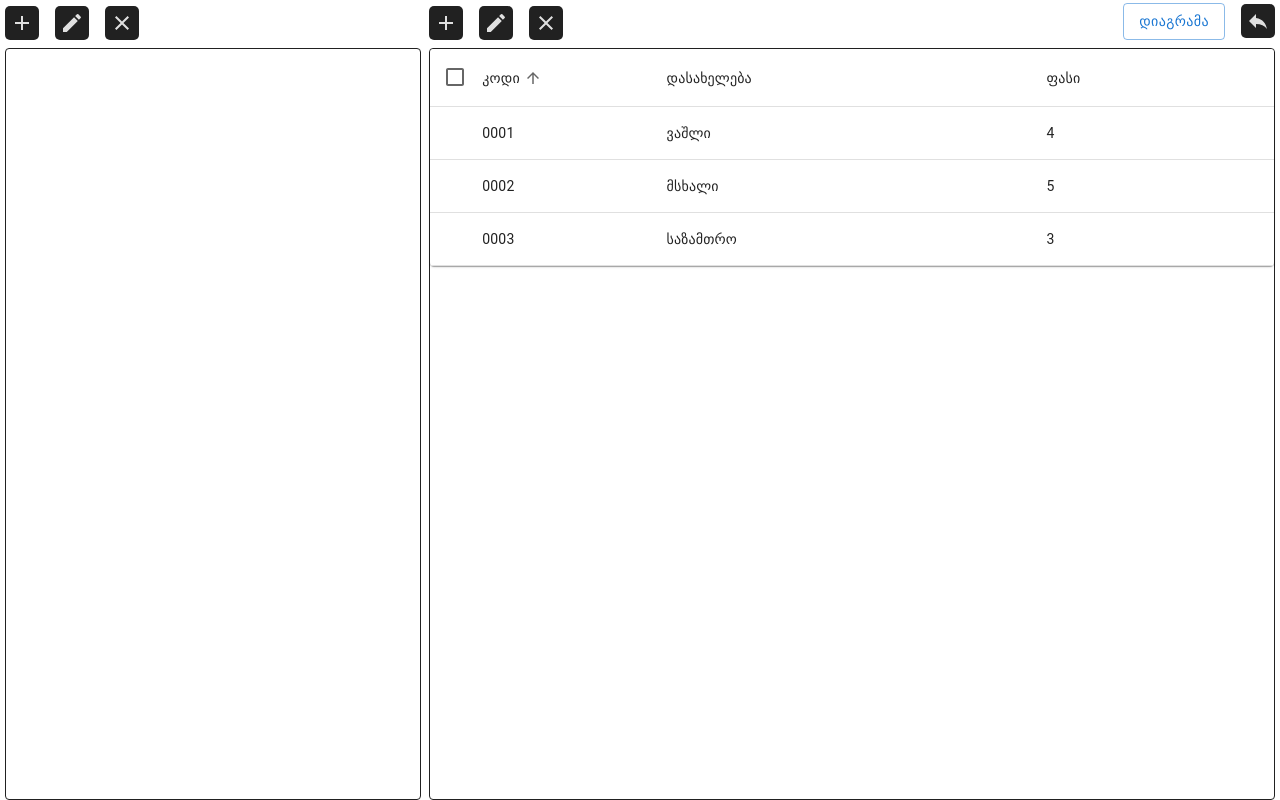
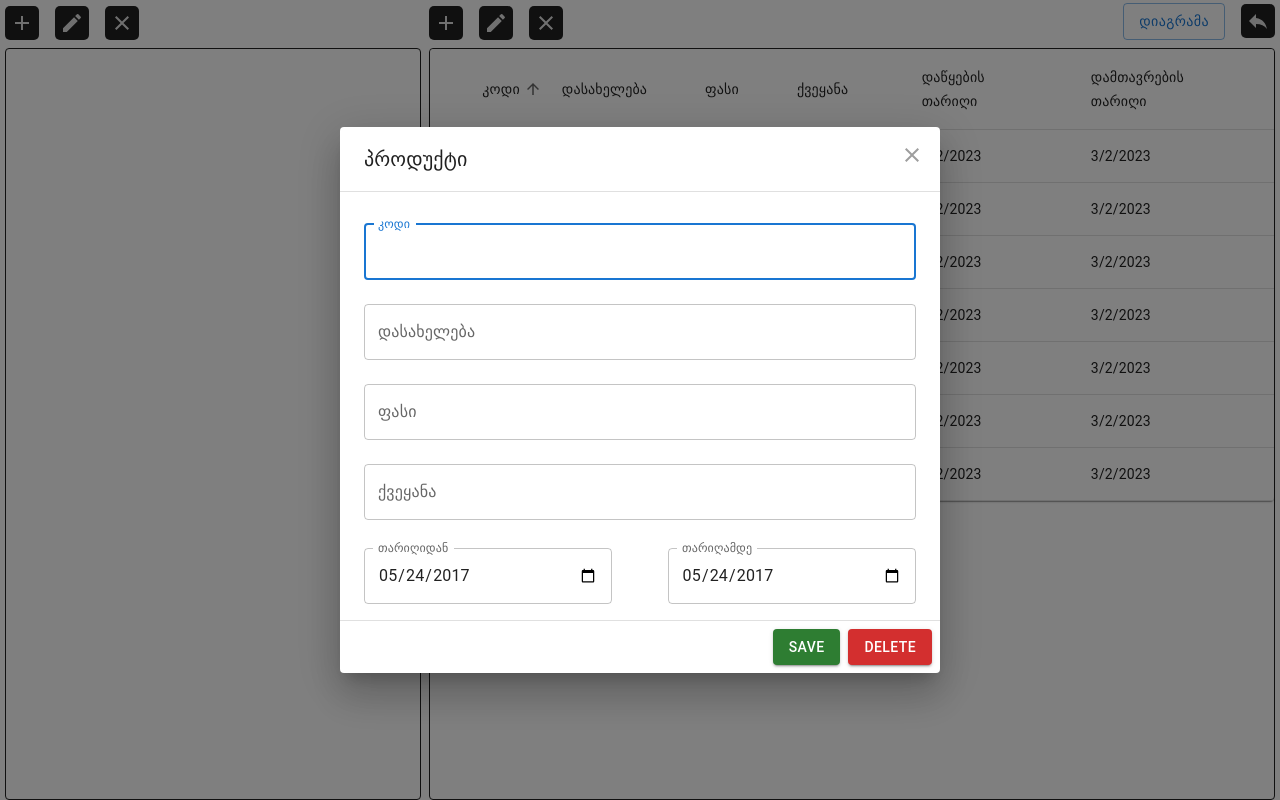
Before and after one commit to batonitamazi/Fina-Assignment, a React (Create React App) app: page / in a window 1280 px wide. Both pictures are taken after a click on the icon 446 px from the left and 22 px from the top of the page. Built offline with nearby package versions, Linux system fonts and the light colour scheme.

Commit message:
fix: errors modified add product dialog

```diff
--- a/src/App.css
+++ b/src/App.css
@@ -6,3 +6,11 @@
   flex-direction: row;
   justify-content: space-between;
 }
+.date-pickers--container {
+  margin-top: 20px;
+  width: 100%;
+  display: flex;
+  flex-direction: row;
+  justify-content: space-between;
+  align-items: center;
+}
--- a/src/App.js
+++ b/src/App.js
@@ -5,7 +5,7 @@
 import Grid from "@mui/material/Grid";
 import Stack from "@mui/material/Stack";
 import ActionsContainer from "./components/ActionsContainer";
-import ProductsTable from "./components/ProductsTable";
+import ProductsContainer from "./components/ProductsContainer";
 
 
 const DropDownItem = styled(Paper)(({ theme }) => ({
@@ -26,14 +26,8 @@
           </DropDownItem>
         </Stack>
       </Grid>
-      <Grid item xs={8}>
-        <Stack sx={{ height: "100vh", paddingRight: '5px', }} spacing={1}>
-          <ActionsContainer addOns={true} />
-          <DropDownItem elevation={0}>
-            <ProductsTable />
-          </DropDownItem>
-        </Stack>
-      </Grid>
+      <ProductsContainer />
+
     </Grid>
   );
 }
--- a/src/components/ActionsContainer.js
+++ b/src/components/ActionsContainer.js
@@ -20,7 +20,7 @@
   alignItems: "flex-end",
 }));
 
-function ActionsContainer({ addOns }) {
+function ActionsContainer({ addOns, handleOpen, handleDelete, handleEdit }) {
   return (
     <ActionsItem elevation={0}>
       <Stack
@@ -31,6 +31,7 @@
       >
         <AddIcon
           aria-label="add"
+          onClick={handleOpen}
           sx={{
             padding: "5px",
             backgroundColor: "#212121",
--- /dev/null
+++ b/src/components/ProductDialog.js
@@ -0,0 +1,104 @@
+import React from "react";
+import Button from "@mui/material/Button";
+import TextField from "@mui/material/TextField";
+import Dialog from "@mui/material/Dialog";
+import DialogActions from "@mui/material/DialogActions";
+import DialogContent from "@mui/material/DialogContent";
+import DialogTitle from "@mui/material/DialogTitle";
+import { IconButton } from "@mui/material";
+import CloseIcon from "@mui/icons-material/Clear";
+
+function ProductDialog({ open, handleClose }) {
+  return (
+    <div>
+      <Dialog open={open} onClose={handleClose} >
+        <DialogTitle>
+          პროდუქტი
+          <IconButton
+            aria-label="close"
+            onClick={handleClose}
+            sx={{
+              position: "absolute",
+              right: 8,
+              top: 8,
+              color: (theme) => theme.palette.grey[500],
+            }}
+          >
+            <CloseIcon />
+          </IconButton>
+        </DialogTitle>
+        <DialogContent dividers>
+          <TextField
+            autoFocus
+            margin="normal"
+            id="code"
+            label="კოდი"
+            type="text"
+            fullWidth
+            variant="outlined"
+          />
+          <TextField
+            autoFocus
+            margin="normal"
+            id="name"
+            label="დასახელება"
+            type="text"
+            fullWidth
+            variant="outlined"
+          />
+          <TextField
+            autoFocus
+            margin="normal"
+            id="price"
+            label="ფასი"
+            type="text"
+            fullWidth
+            variant="outlined"
+          />
+
+          <TextField
+            autoFocus
+            margin="normal"
+            id="country"
+            label="ქვეყანა"
+            type="text"
+            fullWidth
+            variant="outlined"
+          />
+          <div className="date-pickers--container">
+            <TextField
+              id="date"
+              label="თარიღიდან"
+              type="date"
+              defaultValue="2017-05-24"
+              sx={{ width: "45%" }}
+              InputLabelProps={{
+                shrink: true,
+              }}
+            />
+            <TextField
+              id="date"
+              label="თარიღამდე"
+              type="date"
+              defaultValue="2017-05-24"
+              sx={{ width: "45%" }}
+              InputLabelProps={{
+                shrink: true,
+              }}
+            />
+          </div>
+        </DialogContent>
+        <DialogActions>
+          <Button onClick={handleClose} variant="contained" color="success">
+            save
+          </Button>
+          <Button onClick={handleClose} variant="contained" color="error">
+            delete
+          </Button>
+        </DialogActions>
+      </Dialog>
+    </div>
+  );
+}
+
+export default ProductDialog;
--- /dev/null
+++ b/src/components/ProductsContainer.js
@@ -0,0 +1,35 @@
+import React, { useState } from "react";
+import ProductsTable from "./ProductsTable";
+import { Grid, styled, Stack, Paper } from "@mui/material";
+import ActionsContainer from "./ActionsContainer";
+import ProductDialog from "./ProductDialog";
+
+const DropDownItem = styled(Paper)(({ theme }) => ({
+  ...theme.typography.body2,
+  textAlign: "center",
+  color: theme.palette.text.secondary,
+  height: "95%",
+  border: "1px solid #212121",
+}));
+function ProductsContainer() {
+  const [open, setOpen] = useState(false);
+  const handleOpen = () => {
+    setOpen(true);
+  };
+  const handleClose = () => {
+    setOpen(false)
+  }
+  return (
+    <Grid item xs={8}>
+      <ProductDialog open={open} handleClose={handleClose}/>
+      <Stack sx={{ height: "100vh", paddingRight: "5px" }} spacing={1}>
+        <ActionsContainer addOns={true} handleOpen={handleOpen}/>
+        <DropDownItem elevation={0}>
+          <ProductsTable />
+        </DropDownItem>
+      </Stack>
+    </Grid>
+  );
+}
+
+export default ProductsContainer;
--- a/src/components/ProductsTable.js
+++ b/src/components/ProductsTable.js
@@ -9,21 +9,27 @@
 import TableRow from "@mui/material/TableRow";
 import TableSortLabel from "@mui/material/TableSortLabel";
 import Paper from "@mui/material/Paper";
-import Checkbox from "@mui/material/Checkbox";
 import { visuallyHidden } from "@mui/utils";
 
-function createData(code, name, price) {
+function createData(code, name, price, country, startDate, endDate) {
   return {
     code,
     name,
     price,
+    country,
+    startDate,
+    endDate,
   };
 }
 
 const rows = [
-  createData("0001", "ვაშლი", 4.0),
-  createData("0002", "მსხალი", 5.0),
-  createData("0003", "საზამთრო", 3.0),
+  createData("0001", "ვაშლი", 4.0, 'საქართველო', '3/2/2023', '3/2/2023'),
+  createData("0002", "ვაშლი", 4.0, 'საქართველო', '3/2/2023', '3/2/2023'),
+  createData("0003", "ვაშლი", 4.0, 'საქართველო', '3/2/2023', '3/2/2023'),
+  createData("0004", "ვაშლი", 4.0, 'საქართველო', '3/2/2023', '3/2/2023'),
+  createData("0005", "ვაშლი", 4.0, 'საქართველო', '3/2/2023', '3/2/2023'),
+  createData("0006", "ვაშლი", 4.0, 'საქართველო', '3/2/2023', '3/2/2023'),
+  createData("0007", "ვაშლი", 4.0, 'საქართველო', '3/2/2023', '3/2/2023'),
 ];
 
 function descendingComparator(a, b, orderBy) {
@@ -73,15 +79,29 @@
     disablePadding: false,
     label: "ფასი",
   },
+  {
+    id: "country",
+    disablePadding: false,
+    label: "ქვეყანა",
+  },
+  {
+    id: "startDate",
+    numeric: true,
+    disablePadding: false,
+    label: "დაწყების თარიღი",
+  },
+  {
+    id: "endDate",
+    numeric: true,
+    disablePadding: false,
+    label: "დამთავრების თარიღი",
+  },
 ];
 
 function EnhancedTableHead(props) {
   const {
-    onSelectAllClick,
     order,
     orderBy,
-    numSelected,
-    rowCount,
     onRequestSort,
   } = props;
   const createSortHandler = (property) => (event) => {
@@ -92,15 +112,7 @@
     <TableHead>
       <TableRow>
         <TableCell padding="checkbox">
-          <Checkbox
-            color="primary"
-            indeterminate={numSelected > 0 && numSelected < rowCount}
-            checked={rowCount > 0 && numSelected === rowCount}
-            onChange={onSelectAllClick}
-            inputProps={{
-              "aria-label": "select all desserts",
-            }}
-          />
+
         </TableCell>
         {headCells.map((headCell) => (
           <TableCell
@@ -129,9 +141,7 @@
 }
 
 EnhancedTableHead.propTypes = {
-  numSelected: PropTypes.number.isRequired,
   onRequestSort: PropTypes.func.isRequired,
-  onSelectAllClick: PropTypes.func.isRequired,
   order: PropTypes.oneOf(["asc", "desc"]).isRequired,
   orderBy: PropTypes.string.isRequired,
   rowCount: PropTypes.number.isRequired,
@@ -183,12 +193,12 @@
             <TableBody>
               {stableSort(rows, getComparator(order, orderBy)).map(
                 (row, index) => {
-                  const isItemSelected = isSelected(row.name);
+                  const isItemSelected = isSelected(row.code);
                   const labelId = `enhanced-table-checkbox-${index}`;
                   return (
                     <TableRow
                       hover
-                      onClick={(event) => handleClick(event, row.name)}
+                      onClick={(event) => handleClick(event, row.code)}
                       role="checkbox"
                       aria-checked={isItemSelected}
                       tabIndex={-1}
@@ -206,6 +216,9 @@
                       </TableCell>
                       <TableCell align="left">{row.name}</TableCell>
                       <TableCell align="left">{row.price}</TableCell>
+                      <TableCell align="left">{row.country}</TableCell>
+                      <TableCell align="left">{row.startDate}</TableCell>
+                      <TableCell align="left">{row.endDate}</TableCell>
                     </TableRow>
                   );
                 }
```
